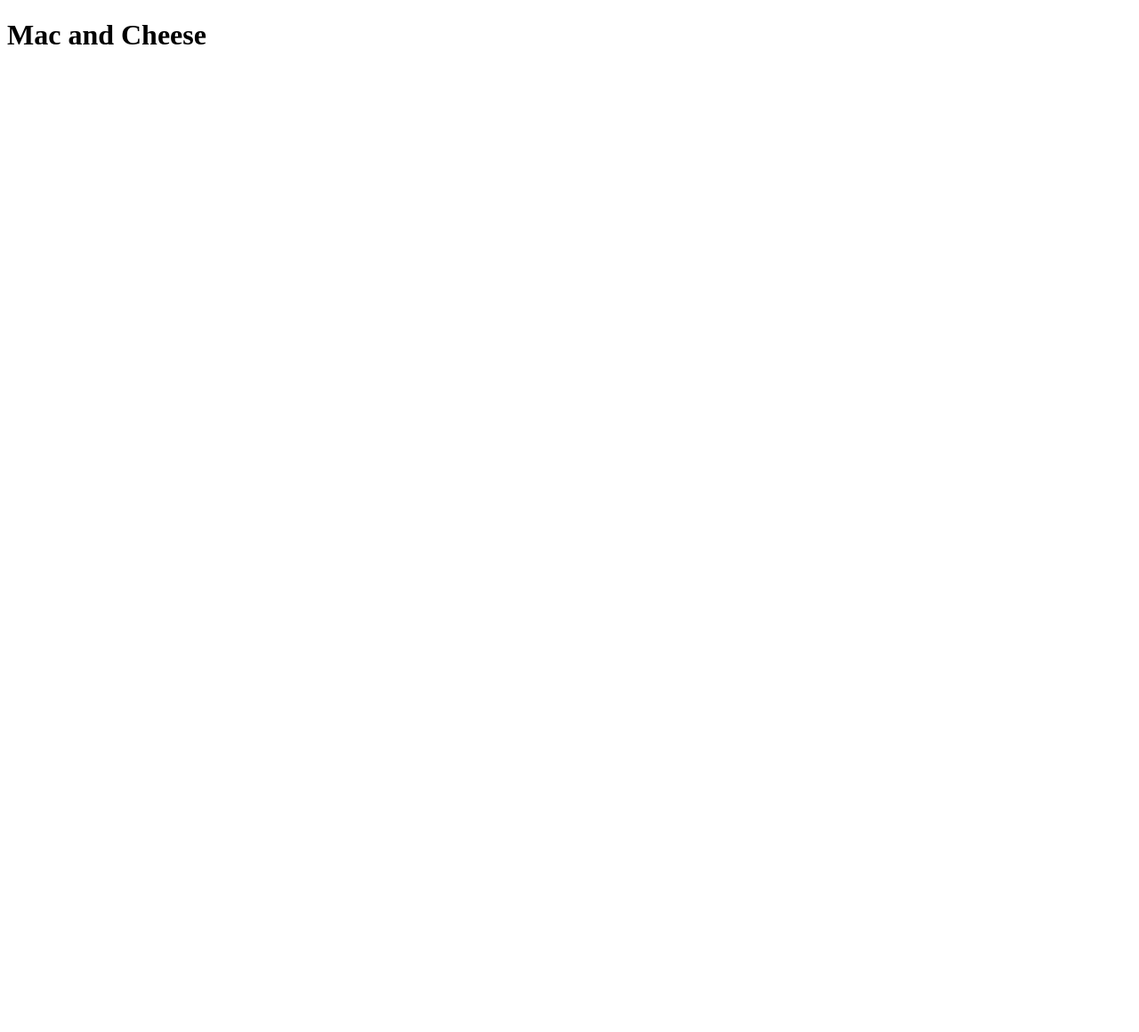
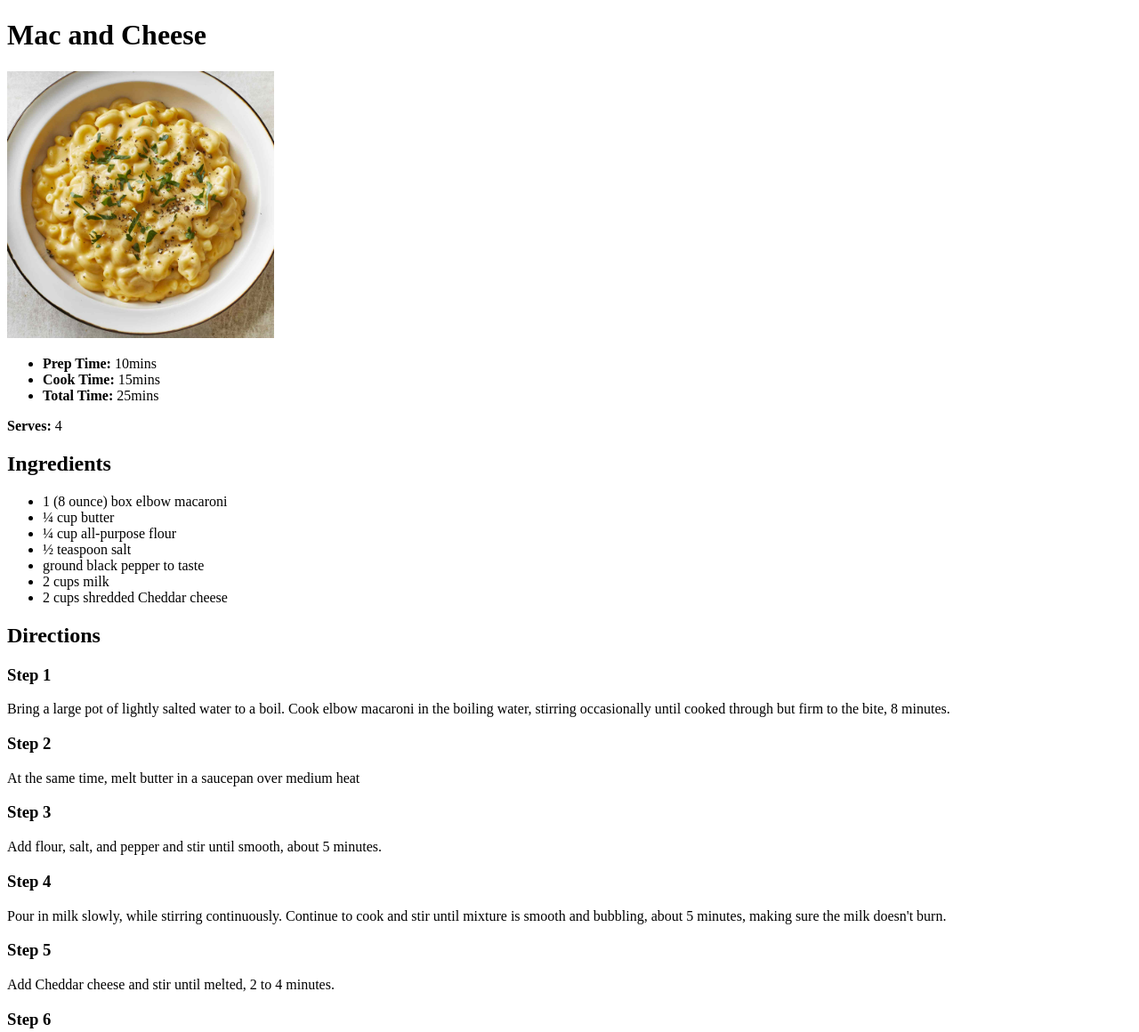
Before and after one commit to robertb87/odin-recipes, a plain HTML site: page recipes/mac-and-cheese.html in a window 1280 px wide. Shown: the top 1160 px of the page at 89% size. Before the commit the page ends 800 px from the top, so only its background shows below. Drawn offline with Linux system fonts and the light colour scheme.

Commit message:
Add Content for Mac and cheese
Add content to mac and cheese page
	modified:   recipes/mac-and-cheese.html

```diff
--- a/recipes/mac-and-cheese.html
+++ b/recipes/mac-and-cheese.html
@@ -6,5 +6,56 @@
     </head>
     <body>
         <H1>Mac and Cheese</H1>
+        <img src="../images/mac-and-cheese.jpg" alt="Bowl of mac and cheese" width="300">
+        <p>
+            <ul>
+                <li><strong>Prep Time:</strong> 10mins</li>
+                <li><strong>Cook Time:</strong> 15mins</li>
+                <li><strong>Total Time:</strong> 25mins</li>
+            </ul>
+        </p>
+        <p>
+            <strong>Serves:</strong> 4
+        </p>
+
+        <p>
+            <h2>Ingredients</h2>
+            <ul>
+                <li>1 (8 ounce) box elbow macaroni</li>
+                <li>¼ cup butter</li>
+                <li>¼ cup all-purpose flour</li>
+                <li>½ teaspoon salt</li>
+                <li>ground black pepper to taste</li>
+                <li>2 cups milk</li>
+                <li>2 cups shredded Cheddar cheese</li>
+            </ul>
+        </p>
+        <p>
+            <h2>Directions</h2>
+            <p>
+                <h3>Step 1</h3>
+                Bring a large pot of lightly salted water to a boil. Cook elbow macaroni in the boiling water, stirring occasionally until cooked through but firm to the bite, 8 minutes.
+            </p>
+            <p>
+                <h3>Step 2</h3>
+                At the same time, melt butter in a saucepan over medium heat
+            </p>
+            <p>
+                <h3>Step 3</h3>
+                Add flour, salt, and pepper and stir until smooth, about 5 minutes.
+            </p>
+            <p>
+                <h3>Step 4</h3>
+                Pour in milk slowly, while stirring continuously. Continue to cook and stir until mixture is smooth and bubbling, about 5 minutes, making sure the milk doesn't burn.
+            </p>
+            <p>
+                <h3>Step 5</h3>
+                Add Cheddar cheese and stir until melted, 2 to 4 minutes.
+            </p>
+            <p>
+                <h3>Step 6</h3>
+                Drain macaroni and fold into cheese sauce until coated.
+            </p>
+        </p>
     </body>
 </html>
```
